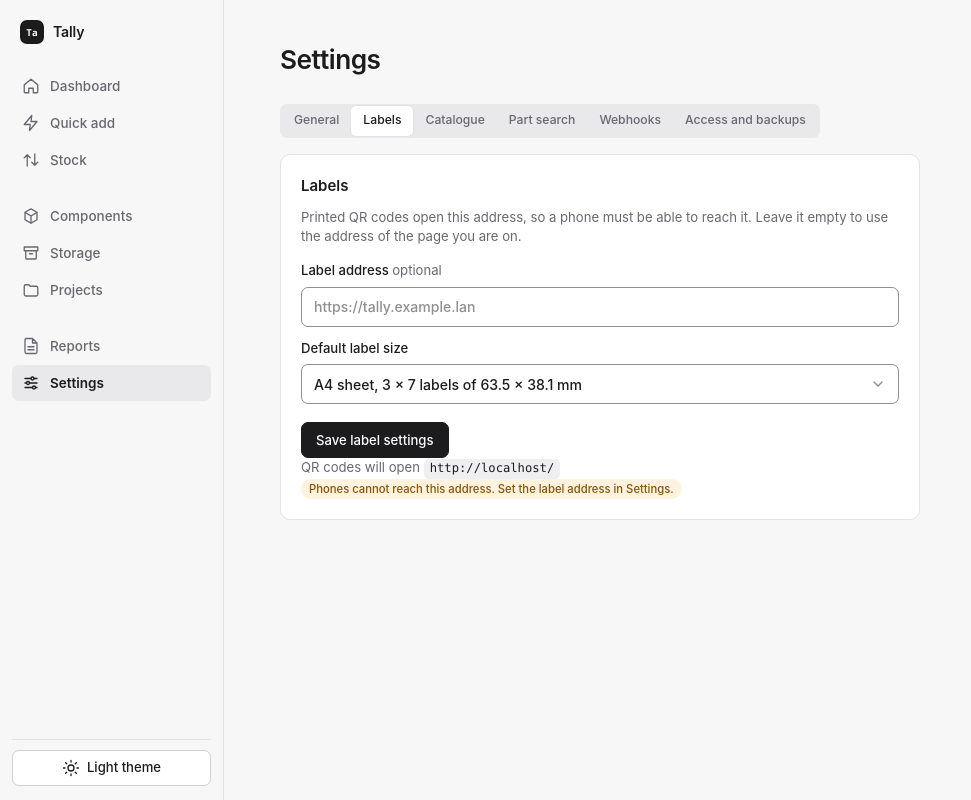
After one commit to alankey-dev/tally, a Flask app: page /settings/labels in a window 1280 px wide. The commit adds this page. Shown: the whole page, without its empty margins (0-971 px from the left). Run offline with Flask 3, Linux system fonts and the light colour scheme; data comes from the database, SQL or seed files in the repository; data that the repository does not hold is empty.

Commit message:
Printable QR labels for storage locations and items
Add label PDFs on five presets, /l/<code> scan redirect, /stock?location=
filter, label address and default size settings with an unreachable-address
warning, exports gating, tests and docs. The optional PR 3 (drawer contents
on labels, Reports card) is not included.

Co-Authored-By: Claude Sonnet 5.5 <noreply@anthropic.com>
Claude-Session: https://claude.ai/code/session_01LuLSvaQQH3prfFozH6SZk2

```diff
--- a/app/main.py
+++ b/app/main.py
@@ -17,6 +17,11 @@ from flask import Flask, abort, flash, g, jsonify, redirect, render_template, re
 from werkzeug.security import check_password_hash, generate_password_hash
 from reportlab.lib.pagesizes import A4
 from reportlab.pdfgen import canvas
+from reportlab.pdfbase.pdfmetrics import stringWidth
+from reportlab.lib.units import mm
+from reportlab.graphics import renderPDF
+from reportlab.graphics.shapes import Drawing
+from reportlab.graphics.barcode.qr import QrCodeWidget
 from app.webhooks import init_outbox, enqueue_event, start_worker
 from app import providers as part_providers
 from app.matching import ranked, suggested_homes
@@ -196,7 +201,7 @@ def ensure_database():
     public_endpoints = {"access", "logout", "static"}
     if auth_enabled() and request.endpoint not in public_endpoints and (not password or session.get("access_unlocked") != access_token(password["value"])):
         return redirect(url_for("access", next=request.full_path))
-    restricted = {"new_item": "add_components", "export_inventory": "exports", "export_bom": "exports"}
+    restricted = {"new_item": "add_components", "export_inventory": "exports", "export_bom": "exports", "location_labels_pdf": "exports", "item_label_pdf": "exports"}
     if request.endpoint in restricted and not enabled(restricted[request.endpoint]):
         abort(403)
     if request.endpoint == "item_detail" and request.method == "POST" and not enabled("edit_components"):
@@ -213,7 +218,7 @@ def format_quantity(value):
 
 @app.context_processor
 def feature_context():
-    return {"images_enabled": enabled("images"), "auth_enabled": auth_enabled()}
+    return {"images_enabled": enabled("images"), "auth_enabled": auth_enabled(), "exports_enabled": enabled("exports")}
 
 def image_upload(field_name):
     """Save a user-supplied component/location image under an unguessable local name."""
@@ -231,6 +236,10 @@ def image_upload(field_name):
 def valid_webhook_url(value):
     parsed = urlparse(value)
     return parsed.scheme in {"http", "https"} and bool(parsed.netloc) and not parsed.username and not parsed.password
+
+def valid_base_url(value):
+    parsed = urlparse(value)
+    return valid_webhook_url(value) and not (parsed.query or parsed.fragment or parsed.params)
 
 def enabled(flag):
     row = db().execute("SELECT value FROM settings WHERE key=?", (f"feature.{flag}",)).fetchone()
@@ -352,15 +361,32 @@ def items():
 @app.route("/stock")
 def stock():
     query = request.args.get("q", "").strip()
+    location = None
+    if request.args.get("location", type=int) is not None:
+        location = db().execute("SELECT * FROM locations WHERE id=?", (request.args.get("location", type=int),)).fetchone()
+        if location is None:
+            flash("That storage location no longer exists.", "error")
+            return redirect(url_for("locations"))
     sql = "SELECT i.*, l.code, l.label AS location_label FROM items i JOIN locations l ON l.id=i.location_id"
-    args = []
+    where, args = [], []
     if query:
-        sql += " WHERE i.name LIKE ? OR i.part_number LIKE ? OR l.code LIKE ?"
+        where.append("(i.name LIKE ? OR i.part_number LIKE ? OR l.code LIKE ?)")
         args = [f"%{query}%"] * 3
+    if location:
+        where.append("l.id=?")
+        args.append(location["id"])
+    if where:
+        sql += " WHERE " + " AND ".join(where)
     sql += " ORDER BY i.name COLLATE NOCASE"
     chosen = request.args.get("add", type=int)
     recent = db().execute("SELECT m.*, i.name, i.unit FROM movements m JOIN items i ON i.id=m.item_id ORDER BY m.occurred_at DESC LIMIT 10").fetchall()
-    return render_template("stock.html", items=db().execute(sql, args).fetchall(), query=query, selected_id=chosen, recent=recent)
+    return render_template("stock.html", items=db().execute(sql, args).fetchall(), query=query, selected_id=chosen, recent=recent, location=location, can_add=enabled("add_components"))
+
+def back_to_stock():
+    location = request.form.get("location", type=int)
+    if location is not None and db().execute("SELECT 1 FROM locations WHERE id=?", (location,)).fetchone():
+        return redirect(url_for("stock", location=location))
+    return redirect(url_for("stock"))
 
 @app.route("/stock/checkout", methods=["POST"])
 def stock_checkout():
@@ -371,7 +397,7 @@ def stock_checkout():
             raise ValueError()
     except (ValueError, TypeError, json.JSONDecodeError):
         flash("Add at least one component and choose a stock action.", "error")
-        return redirect(url_for("stock"))
+        return back_to_stock()
     direction = {"stock-in": 1, "stock-out": -1, "return": 1, "lost": -1}[action]
     labels = {"stock-in": ("Stock received", "stock.in"), "stock-out": ("Stock used", "stock.out"), "return": ("Stock returned", "stock.returned"), "lost": ("Marked lost or damaged", "stock.lost")}
     conn = db()
@@ -387,12 +413,12 @@ def stock_checkout():
             prepared.append((item, quantity))
     except (KeyError, ValueError, TypeError):
         flash("Check the quantities. Stock out and lost actions cannot take more than is on hand.", "error")
-        return redirect(url_for("stock"))
+        return back_to_stock()
     with conn:
         for item, quantity in prepared:
             record_movement(conn, item, direction * quantity, labels[action][0], labels[action][1])
     flash(f"{labels[action][0]} for {len(prepared)} component{'s' if len(prepared) != 1 else ''}.", "success")
-    return redirect(url_for("stock"))
+    return back_to_stock()
 
 @app.route("/api/search")
 def search():
@@ -635,6 +661,20 @@ def find_item(item_id):
     return redirect(url_for("item_detail", item_id=item_id))
 
 
+def drawer_order(row):
+    return ({'small drawer': 0, 'medium drawer': 1, 'large drawer': 2}.get(row['kind'], 3), row['code'])
+
+def select_locations(group="", q="", code=""):
+    """The storage rows a page or label sheet shows: one code, a search, or a group in drawer order."""
+    rows = db().execute("SELECT l.*, count(i.id) AS item_count FROM locations l LEFT JOIN items i ON i.location_id=l.id GROUP BY l.id ORDER BY l.code").fetchall()
+    if code:
+        return [row for row in rows if row['code'] == code]
+    if q:
+        return [row for row in rows if q.casefold() in (row['code'] + ' ' + row['label']).casefold()]
+    if group:
+        rows = [row for row in rows if row['code'].split()[0] == group]
+    return sorted(rows, key=drawer_order)
+
 @app.route("/locations")
 def locations():
     rows = db().execute("SELECT l.*, count(i.id) AS item_count FROM locations l LEFT JOIN items i ON i.location_id=l.id GROUP BY l.id ORDER BY l.code").fetchall()
@@ -646,11 +686,22 @@ def locations():
     groups = dict(sorted(groups.items(), key=lambda pair: (pair[0] not in names, list(names).index(pair[0]) if pair[0] in names else pair[0])))
     query = request.args.get('q', '').strip()
     active = request.args.get('group', '')
-    selected = groups.get(active, {}).get('rows', []) if active else rows
-    selected = sorted(selected, key=lambda row: ({'small drawer': 0, 'medium drawer': 1, 'large drawer': 2}.get(row['kind'], 3), row['code']))
-    if query:
-        selected = [row for row in rows if query.casefold() in (row['code'] + ' ' + row['label']).casefold()]
-    return render_template("locations.html", locations=selected, groups=groups, active=active, query=query)
+    selected = select_locations(active, query)
+    address = label_base_url() or request.host_url
+    return render_template("locations.html", locations=selected, groups=groups, active=active, query=query, presets=LABEL_PRESETS, default_preset=default_preset(), label_address=address, label_warning=label_address_warning(address))
+
+@app.route("/l/<path:code>")
+def scan_location(code):
+    """The address in a drawer's QR code: open that drawer's stock, forgiving of letter case."""
+    conn = db()
+    row = conn.execute("SELECT id FROM locations WHERE code=?", (code,)).fetchone()
+    if row is None:
+        rows = conn.execute("SELECT id FROM locations WHERE code=? COLLATE NOCASE", (code,)).fetchall()
+        row = rows[0] if len(rows) == 1 else None
+    if row is None:
+        flash(f"No storage location has the code {code}.", "error")
+        return redirect(url_for("locations", q=code))
+    return redirect(url_for("stock", location=row["id"]))
 
 @app.route("/locations/new", methods=["POST"])
 def new_location():
@@ -873,6 +924,115 @@ def export_inventory(format):
     rows = db().execute("SELECT i.name, i.manufacturer, i.part_number, i.quantity, i.unit, i.minimum_quantity, l.code FROM items i JOIN locations l ON l.id=i.location_id ORDER BY i.name COLLATE NOCASE").fetchall()
     return export_rows(rows, ["Component", "Manufacturer", "Part number", "On hand", "Unit", "Minimum", "Location"], "tally-inventory", format, "Inventory report")
 
+LABEL_PRESETS = {
+    # Sizes are millimetres. Sheets give columns, rows, label size, the top-left margin and the gap between labels.
+    "a4-3x7": {"name": "A4 sheet, 3 × 7 labels of 63.5 × 38.1 mm", "page": (210, 297), "cols": 3, "rows": 7, "size": (63.5, 38.1), "margin": (9.75, 15.15), "gap": (0, 0)},
+    "a4-5x13": {"name": "A4 sheet, 5 × 13 labels of 38.1 × 21.2 mm", "page": (210, 297), "cols": 5, "rows": 13, "size": (38.1, 21.2), "margin": (9.75, 10.7), "gap": (0, 0)},
+    "letter-3x10": {"name": "Letter sheet, 3 × 10 labels of 66.7 × 25.4 mm", "page": (215.9, 279.4), "cols": 3, "rows": 10, "size": (66.7, 25.4), "margin": (7.9, 12.7), "gap": (0, 0)},
+    "roll-62x29": {"name": "Roll, 62 × 29 mm", "page": (62, 29), "cols": 1, "rows": 1, "size": (62, 29), "margin": (0, 0), "gap": (0, 0)},
+    "roll-29x90": {"name": "Roll, 29 × 90 mm", "page": (29, 90), "cols": 1, "rows": 1, "size": (29, 90), "margin": (0, 0), "gap": (0, 0)},
+}
+
+def setting_value(key):
+    row = db().execute("SELECT value FROM settings WHERE key=?", (key,)).fetchone()
+    return row["value"] if row else ""
+
+def label_base_url():
+    return setting_value("labels.base_url")
+
+def default_preset():
+    stored = setting_value("labels.preset")
+    return stored if stored in LABEL_PRESETS else next(iter(LABEL_PRESETS))
+
+def label_url(endpoint, **values):
+    base = label_base_url()
+    if not base:
+        return url_for(endpoint, _external=True, **values)
+    return base.rstrip("/") + url_for(endpoint, **values)
+
+def label_address_warning(address):
+    """Why phones may not reach the address the QR codes use, or an empty string."""
+    parsed = urlparse(address)
+    host = (parsed.hostname or "").lower()
+    if host in {"localhost", "127.0.0.1", "::1", "0.0.0.0"}:
+        return "Phones cannot reach this address. Set the label address in Settings."
+    if "." not in host and ":" not in host:
+        return "This address has no domain, so some phones will not find it. Set the label address in Settings."
+    if parsed.scheme == "http" and request.headers.get("X-Forwarded-Proto") == "https":
+        return "Tally is served over https but this address is http. Set the label address in Settings."
+    return ""
+
+def fitted(text, font, size, width, minimum):
+    """Shrink text to fit the width, then cut it short with an ellipsis."""
+    while size > minimum and stringWidth(text, font, size) > width:
+        size -= 0.5
+    while len(text) > 1 and stringWidth(text, font, size) > width:
+        text = text.rstrip("…")[:-1].rstrip() + "…"
+    return text, size
+
+def draw_label(pdf, x, y, width, height, title, lines, url, outline):
+    """Draw one label with its box's bottom-left corner at x, y (all in points)."""
+    pad = 2.5 * mm
+    if outline:
+        pdf.setLineWidth(0.3)
+        pdf.rect(x, y, width, height)
+    qr_size = min(height - pad, width * 0.45)
+    widget = QrCodeWidget(url, barLevel="M")
+    x0, y0, x1, y1 = widget.getBounds()
+    drawing = Drawing(qr_size, qr_size, transform=[qr_size / (x1 - x0), 0, 0, qr_size / (y1 - y0), 0, 0])
+    drawing.add(widget)
+    renderPDF.draw(drawing, pdf, x + width - qr_size - pad / 2, y + (height - qr_size) / 2)
+    room = width - qr_size - pad * 1.5 - pad / 2
+    text, size = fitted(title, "Helvetica-Bold", min(height * 0.32, 24), room, 7)
+    top = y + height - pad
+    pdf.setFont("Helvetica-Bold", size)
+    pdf.drawString(x + pad, top - size, text)
+    top -= size * 1.3
+    for line in lines:
+        text, size = fitted(line, "Helvetica", min(height * 0.15, 9), room, 6)
+        top -= size * 1.2
+        if top < y:
+            break
+        pdf.setFont("Helvetica", size)
+        pdf.drawString(x + pad, top, text)
+
+def labels_pdf(labels, filename, skip=0):
+    """One PDF of labels on the chosen preset, which prints at actual size."""
+    preset = LABEL_PRESETS.get(request.args.get("preset"), LABEL_PRESETS[default_preset()])
+    outline = bool(request.args.get("outlines"))
+    per_sheet = preset["cols"] * preset["rows"]
+    skip = max(0, min(skip, per_sheet - 1))
+    page_w, page_h = (value * mm for value in preset["page"])
+    width, height = (value * mm for value in preset["size"])
+    output = BytesIO()
+    pdf = canvas.Canvas(output, pagesize=(page_w, page_h), pageCompression=1)
+    pdf.setViewerPreference("PrintScaling", "None")
+    for slot, (title, lines, url) in enumerate(labels, start=skip):
+        if slot and slot % per_sheet == 0:
+            pdf.showPage()
+        column, row = slot % per_sheet % preset["cols"], slot % per_sheet // preset["cols"]
+        x = (preset["margin"][0] + column * (preset["size"][0] + preset["gap"][0])) * mm
+        y = page_h - (preset["margin"][1] + row * (preset["size"][1] + preset["gap"][1])) * mm - height
+        draw_label(pdf, x, y, width, height, title, lines, url, outline)
+    pdf.save(); output.seek(0)
+    return send_file(output, mimetype="application/pdf", as_attachment=False, download_name=filename)
+
+@app.route("/locations/labels.pdf")
+def location_labels_pdf():
+    rows = select_locations(request.args.get("group", ""), request.args.get("q", "").strip(), request.args.get("code", ""))
+    if not rows:
+        abort(404)
+    labels = [(row["code"], [row["label"]], label_url("scan_location", code=row["code"])) for row in rows]
+    return labels_pdf(labels, "tally-location-labels.pdf", request.args.get("skip", 0, type=int))
+
+@app.route("/items/<int:item_id>/label.pdf")
+def item_label_pdf(item_id):
+    item = db().execute("SELECT i.*, l.code FROM items i JOIN locations l ON l.id=i.location_id WHERE i.id=?", (item_id,)).fetchone()
+    if not item:
+        abort(404)
+    lines = [value for value in (item["part_number"], item["code"]) if value]
+    return labels_pdf([(item["name"], lines, label_url("item_detail", item_id=item_id))], f"tally-item-{item_id}-label.pdf")
+
 def export_rows(rows, columns, filename, format, title):
     dispatch_webhooks("export.created", {"filename": f"{filename}.{format}", "format": format})
     if format == "csv":
@@ -906,7 +1066,7 @@ def export_rows(rows, columns, filename, format, title):
     pdf.save(); output.seek(0)
     return send_file(output, mimetype="application/pdf", as_attachment=True, download_name=f"{filename}.pdf")
 
-SETTINGS_SECTIONS = {"general": "General", "catalogue": "Catalogue", "providers": "Part search", "webhooks": "Webhooks", "security": "Access and backups"}
+SETTINGS_SECTIONS = {"general": "General", "labels": "Labels", "catalogue": "Catalogue", "providers": "Part search", "webhooks": "Webhooks", "security": "Access and backups"}
 
 @app.route("/settings")
 @app.route("/settings/<section>")
@@ -916,6 +1076,9 @@ def settings(section="general"):
     context = dict(section=section, sections=SETTINGS_SECTIONS)
     if section == "general":
         context["flags"] = {flag: enabled(flag) for flag in ("images", "add_components", "edit_components", "exports")}
+    elif section == "labels":
+        address = label_base_url() or request.host_url
+        context.update(base_url=label_base_url(), preset=default_preset(), presets=LABEL_PRESETS, address=address, warning=label_address_warning(address))
     elif section == "webhooks":
         context["webhook_events"] = WEBHOOK_EVENTS
         context["webhooks"] = db().execute("SELECT * FROM webhooks ORDER BY event, id").fetchall()
@@ -1008,6 +1171,18 @@ def update_features():
     flash("Feature settings saved.", "success")
     return redirect(url_for("settings"))
 
+@app.route("/settings/labels", methods=["POST"])
+def update_labels():
+    base_url, preset = request.form.get("base_url", "").strip().rstrip("/"), request.form.get("preset", "")
+    if (base_url and not valid_base_url(base_url)) or preset not in LABEL_PRESETS:
+        flash("Enter a label address like https://tally.example.lan, with no query or fragment, and choose a label size.", "error")
+    else:
+        set_setting("labels.base_url", base_url)
+        set_setting("labels.preset", preset)
+        dispatch_webhooks("settings.updated", {"section": "labels"})
+        flash("Label settings saved.", "success")
+    return redirect(url_for("settings", section="labels"))
+
 @app.route("/settings/access", methods=["POST"])
 def update_access_password():
     password = request.form.get("password", "")
--- a/templates/item_detail.html
+++ b/templates/item_detail.html
@@ -21,6 +21,7 @@
   <a class="button primary" href="{{url_for('stock', add=item['id'])}}">{{ icon('swap') }}Use in stock checkout</a>
   <a class="button" href="{{url_for('quick_add', q=item['name'], item=item['id'])}}">{{ icon('zap') }}Receive stock</a>
   <a class="button" href="{{url_for('locations', q=item['code'])}}">{{ icon('archive') }}Find the drawer</a>
+  {% if exports_enabled %}<a class="button" target="_blank" href="{{url_for('item_label_pdf', item_id=item['id'])}}">{{ icon('download') }}Print label</a>{% endif %}
 </div>
 
 {% if attributes or item['family'] != 'generic' or item['supplier_sku'] %}
--- /dev/null
+++ b/templates/settings/labels.html
@@ -0,0 +1,12 @@
+<div class="card">
+  <h2>Labels</h2>
+  <p class="copy">Printed QR codes open this address, so a phone must be able to reach it. Leave it empty to use the address of the page you are on.</p>
+  <form method="post" action="{{url_for('update_labels')}}" class="password-form">
+    <label>Label address <span class="optional">optional</span><input name="base_url" type="url" value="{{base_url}}" placeholder="https://tally.example.lan"></label>
+    <label>Default label size<select name="preset">
+      {% for key, item in presets.items() %}<option value="{{key}}"{% if key == preset %} selected{% endif %}>{{item['name']}}</option>{% endfor %}
+    </select></label>
+    <button class="button primary">Save label settings</button>
+  </form>
+  <p class="copy">QR codes will open <code>{{address}}</code> {% if warning %}<span class="badge warn">{{warning}}</span>{% endif %}</p>
+</div>
```
Also changed, not shown: CONTEXT.md (+5 -0 lines), CONTRIBUTING.md (+4 -0 lines), docs/specs/qr-labels.md (+1 -1 lines), templates/locations.html (+23 -1 lines), templates/stock.html (+10 -1 lines), tests/test_access.py (+15 -0 lines), tests/test_labels.py (added, +135 -0 lines), README.md, docs/specs/README.md.
